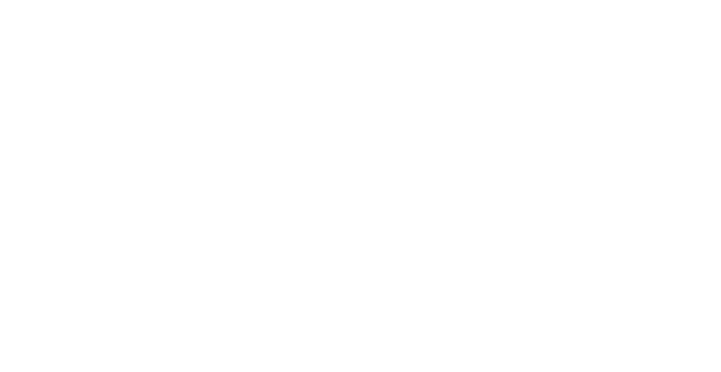
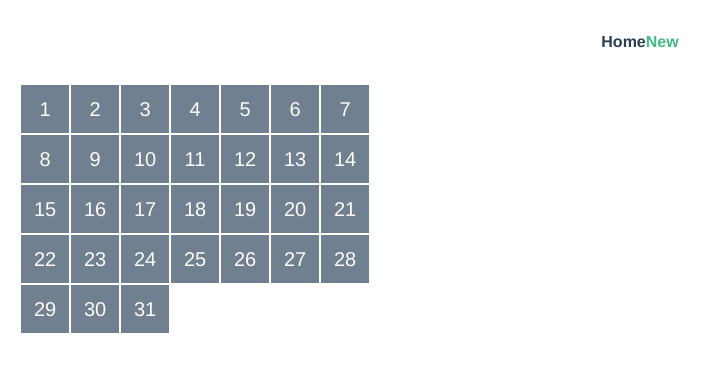
Before and after one commit to adhodzic/todo, a Vue app in the folder Client/: page /new in a window 1280 px wide. Shown: the top 372 px of the page, without its empty margins (0-721 px from the left). Built offline with nearby package versions, Linux system fonts and the light colour scheme.

Commit message:
calendar added

```diff
--- a/Client/src/App.vue
+++ b/Client/src/App.vue
@@ -1,9 +1,10 @@
 <template>
 <div id="app">
     <div id="nav">
-      <router-link to="/"></router-link>
+        <router-link to="/">Home</router-link>
+        <router-link to="/new">New</router-link>
     </div>
-    <router-view/>
+    <router-view />
 </div>
 </template>
 
--- a/Client/src/router/index.js
+++ b/Client/src/router/index.js
@@ -1,6 +1,7 @@
 import Vue from 'vue'
 import VueRouter from 'vue-router'
 import Home from '../views/Home.vue'
+import New from '../views/New.vue'
 
 Vue.use(VueRouter)
 
@@ -9,6 +10,11 @@ Vue.use(VueRouter)
     path: '/',
     name: 'Home',
     component: Home
+  },
+  {
+    path: '/new',
+    name: 'New',
+    component: New
   }
 ]
 
--- a/Client/src/views/Home.vue
+++ b/Client/src/views/Home.vue
@@ -8,7 +8,7 @@
             <div class="col">
                 <h3>TODO</h3>
                 <ul class="list-group">
-          <div :key="l.title" v-for="l in todo_list" >
+                    <div :key="l.title" v-for="l in todo_list">
                         <li v-if="!l['done']" class="list-group-item d-flex justify-content-between align-items-center">
                             {{l.title}}
                             <span @click="set_id(l._id)" class="badge badge-primary badge-pill edit" data-toggle="modal" data-target="#exampleModal2">EDIT</span>
@@ -23,7 +23,7 @@
             <div class="col">
                 <h3>DONE</h3>
                 <ul class="list-group">
-            <div :key="l.title" v-for="l in todo_list" >
+                    <div :key="l.title" v-for="l in todo_list">
                         <li v-if="l['done']" class="list-group-item d-flex justify-content-between align-items-center" style="text-decoration-line: line-through;">
                             {{l.title}}
                         </li>
@@ -44,7 +44,7 @@
                     <div class="modal-body">
                         <form>
                             <label for="task">Task: </label>
-                <input v-model="task_text" id="task" type="text" placeholder="Finish homework"/>
+                            <input v-model="task_text" id="task" type="text" placeholder="Finish homework" />
                         </form>
                     </div>
                     <div class="modal-footer">
@@ -68,7 +68,7 @@
                     <div class="modal-body">
                         <form>
                             <label for="task">Task: </label>
-                <input v-model="task_update" id="task" type="text" placeholder="Finish homework"/>
+                            <input v-model="task_update" id="task" type="text" />
                         </form>
                     </div>
                     <div class="modal-footer">
@@ -88,14 +88,22 @@
 import axios from 'axios';
 import router from '../router'
 export default {
-  data(){
+    data() {
         return {
-      list: [
-        {title: "prvi"},
-        {title: "drugi"},
-        {title: "treci"},
-        {title: "cetvrti"}
+            list: [{
+                    title: "prvi"
+                },
+                {
+                    title: "drugi"
+                },
+                {
+                    title: "treci"
+                },
+                {
+                    title: "cetvrti"
+                }
             ],
+            edit_task: "",
             task_text: "",
             task_update: "",
             todo_list: [],
@@ -104,12 +112,12 @@ export default {
     },
     name: 'Home',
     methods: {
-    async getTodoList(){
+        async getTodoList() {
             let result = await axios.get('http://localhost:3000/todo_list');
             this.todo_list = result.data;
             console.log(this.todo_list)
         },
-    async addTask(){
+        async addTask() {
             await axios({
                 method: 'post',
                 url: 'http://localhost:3000/add_task',
@@ -121,7 +129,7 @@ export default {
             });
             router.go();
         },
-    async editTask(){
+        async editTask() {
             console.log(this.c_id)
             await axios({
                 method: 'put',
@@ -135,12 +143,14 @@ export default {
             this.c_id = null;
             this.getTodoList();
         },
-    async done(id){
+        async done(id) {
             await axios.patch(`http://localhost:3000/set_done/${id}`)
             this.getTodoList();
             router.go();
         },
-    set_id(id){
+        async set_id(id) {
+            let data = await axios.get(`http://localhost:3000/api/task/get_one/${id}`);
+            this.task_update = data.data.title;
             this.c_id = id;
         }
     },
@@ -149,36 +159,44 @@ export default {
     }
 }
 </script>
+
 <style>
-  .row{
+.row {
     display: flex;
     flex-direction: row;
     justify-content: center;
     align-content: center;
 }
 
-  .title{
+.title {
     margin-bottom: 100px;
 }
-  .col{
+
+.col {
     margin: 10px;
-    width:100%
+    width: 100%
 }
-  h1, h3{
+
+h1,
+h3 {
     color: grey;
 }
-  .done:hover{
+
+.done:hover {
     cursor: pointer;
-    background-color:lightseagreen;
+    background-color: lightseagreen;
 }
-  .add{
+
+.add {
     margin-top: 20px;
 }
-  #task{
+
+#task {
     margin: 5px;
     font-size: 14px;
 }
-  .edit:hover{
+
+.edit:hover {
     cursor: pointer;
     background-color: orange;
 }
--- /dev/null
+++ b/Client/src/views/New.vue
@@ -0,0 +1,78 @@
+<template>
+<div class="new">
+    <div class="main">
+        <div class="calendar">
+            <div :key="rows" class="weeks" v-for="rows in 5">
+                <div v-if="days[(rows-1)*7+(cols-1)]" :key="cols" class="days" v-for="cols in 7">
+                    <div class="day">
+                        {{days[(rows-1)*7+(cols-1)]}}
+                    </div>
+                </div>
+            </div>
+        </div>
+        <div class=" todo">
+        </div>
+    </div>
+</div>
+</template>
+
+<script>
+export default {
+    data() {
+        return {
+            days: []
+        }
+    },
+    created() {
+        for (let i = 0; i < 31; i++) {
+            this.days[i] = i + 1;
+        }
+        console.log(this.days)
+    }
+}
+</script>
+
+<style>
+.main {
+    display: flex;
+    flex-direction: row;
+}
+
+.calendar {
+    margin-left: 20px;
+}
+
+.weeks {
+    display: flex;
+    width: 21rem;
+    flex-direction: row;
+}
+
+.days {
+    display: block;
+    padding-top: auto;
+    margin: 1px;
+    color: snow;
+    background: slategray;
+    width: 3rem;
+    height: 3rem;
+    transition: box-shadow .6s, transform .6s;
+}
+
+.day {
+    width: inherit;
+    height: inherit;
+    text-align: center;
+    vertical-align: middle;
+    line-height: 3rem;
+    font-size: 20px;
+}
+
+.days:hover {
+    cursor: pointer;
+    background: lightgray;
+    color: black;
+    box-shadow: 5px 5px 15px;
+    transform: translate(-5px, -5px);
+}
+</style>
```
Also changed, not shown: Client/.eslintrc.js, 2 other files (tests, documents, lock files or other folders). Lines whose indentation alone changed are shown as unchanged.
